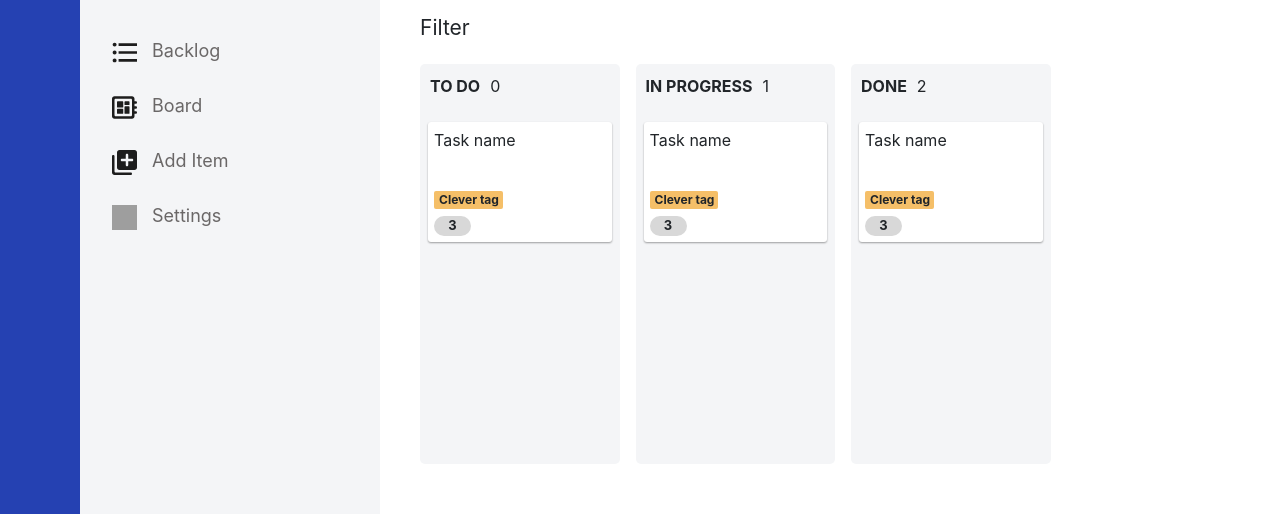
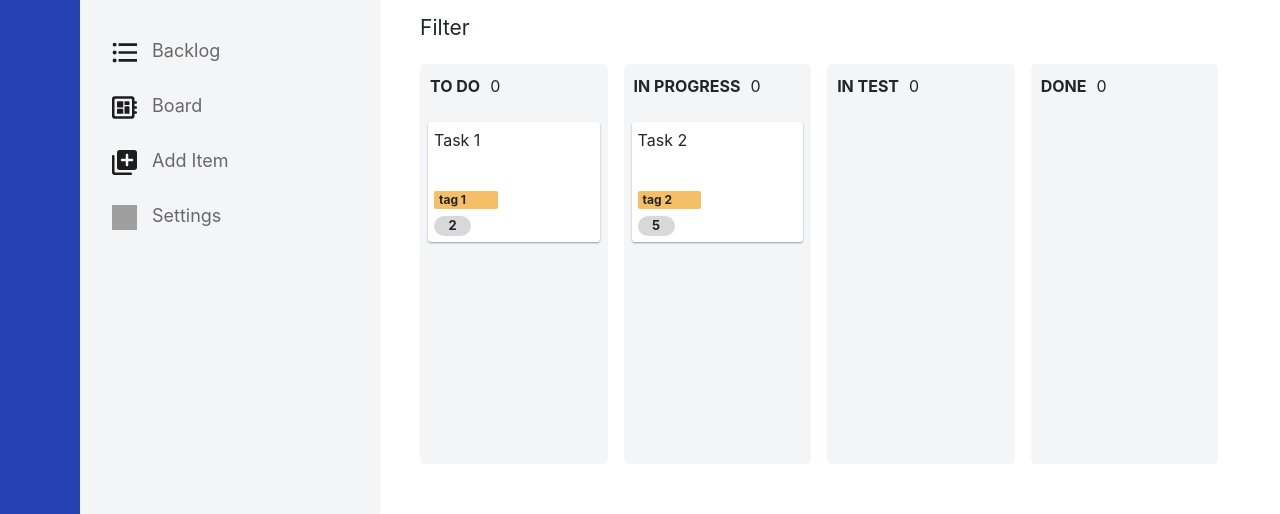
Before and after one commit to nickdee1/kaj-semestral, a React (Create React App) app: page / in a window 1280 px wide. Shown: the part 141-655 px from the top of the page. Built offline with nearby package versions, Linux system fonts and the light colour scheme; grey boxes are pictures that could not be loaded; the HTML template or start-up script is replaced by a standard one.

Commit message:
dev: add mocks

```diff
--- a/src/component/left_bar/LeftBarLinks/LeftBarLinks.js
+++ b/src/component/left_bar/LeftBarLinks/LeftBarLinks.js
@@ -1,6 +1,7 @@
 import React from "react";
 import "./LeftBarLinks.css"
 import LinkLeftBar from "./LinkLeftBar";
+import {LINK_NAME, SVG_IMAGE_NAME} from "../../../constants/links_constants";
 
 class LeftBarLinks extends React.Component {
     render() {
@@ -15,18 +16,4 @@ class LeftBarLinks extends React.Component {
     }
 }
 
-const LINK_NAME = {
-    BACKLOG: "Backlog",
-    BOARD: "Board",
-    ADD_ITEM: "Add Item",
-    SETTINGS: "Settings",
-}
-
-const SVG_IMAGE_NAME = {
-    BACKLOG: "tasks",
-    BOARD: "board",
-    ADD_ITEM: "add_item",
-    SETTINGS: "settings"
-}
-
 export default LeftBarLinks
--- a/src/component/task_board/board/Board.js
+++ b/src/component/task_board/board/Board.js
@@ -2,8 +2,14 @@ import React from "react";
 import Col from "react-bootstrap/Col";
 import "./Board.css"
 import TaskColumn from "./task_column/TaskColumn";
+import tasks from "../../../mock/tasks";
 
 class Board extends React.Component {
+
+    getTasks(state) {
+        return tasks.filter(t => t.state === state)
+    }
+
     render() {
         return (
             <Col className="col-8 right-block">
@@ -14,9 +20,10 @@ class Board extends React.Component {
                     <p>Filter</p>
                 </span>
                 <div className="task-columns">
-                    <TaskColumn name="TO DO" count="0"/>
-                    <TaskColumn name="IN PROGRESS" count="1"/>
-                    <TaskColumn name="DONE" count="2"/>
+                    <TaskColumn name="TO DO" count="0" tasks={this.getTasks("TO DO")}/>
+                    <TaskColumn name="IN PROGRESS" count="0" tasks={this.getTasks("IN PROGRESS")}/>
+                    <TaskColumn name="IN TEST" count="0" tasks={this.getTasks("IN TEST")}/>
+                    <TaskColumn name="DONE" count="0" tasks={this.getTasks("DONE")}/>
                 </div>
             </Col>
         )
--- a/src/component/task_board/board/task/TaskItem.js
+++ b/src/component/task_board/board/task/TaskItem.js
@@ -6,14 +6,14 @@ class TaskItem extends React.Component {
     render() {
         return (
             <div className="task-item">
-                <p>Task name</p>
+                <p>{this.props.name}</p>
                 <div className="tag-and-points">
                     <div>
                         <div className="tag">
-                            <b>Clever tag</b>
+                            <b>{this.props.tag}</b>
                         </div>
                         <div className="points-container">
-                            <b>3</b>
+                            <b>{this.props.points}</b>
                         </div>
                     </div>
                 </div>
--- a/src/component/task_board/board/task_column/TaskColumn.js
+++ b/src/component/task_board/board/task_column/TaskColumn.js
@@ -3,6 +3,23 @@ import "./TaskColumn.css"
 import TaskItem from "../task/TaskItem";
 
 class TaskColumn extends React.Component {
+
+    constructor(props) {
+        super(props);
+        this.state = {
+            tasks: props.tasks
+        }
+    }
+
+    getTasks() {
+        if (this.state.tasks !== undefined) {
+            return this.state.tasks.map(t =>
+                <TaskItem name={t.name} tag={t.tag} points={t.points} />
+            )
+        }
+        return null
+    }
+
     render() {
         return (
             <div className="task-column">
@@ -11,7 +28,7 @@ class TaskColumn extends React.Component {
                     <p>{this.props.count}</p>
                 </div>
                 <div className="tasks-container">
-                    <TaskItem/>
+                    {this.getTasks()}
                 </div>
             </div>
         )
--- /dev/null
+++ b/src/constants/links_constants.js
@@ -0,0 +1,13 @@
+export const LINK_NAME = {
+    BACKLOG: "Backlog",
+    BOARD: "Board",
+    ADD_ITEM: "Add Item",
+    SETTINGS: "Settings",
+}
+
+export const SVG_IMAGE_NAME = {
+    BACKLOG: "tasks",
+    BOARD: "board",
+    ADD_ITEM: "add_item",
+    SETTINGS: "settings"
+}
--- /dev/null
+++ b/src/mock/tasks.js
@@ -0,0 +1,16 @@
+const tasks = [
+    {
+        name: "Task 1",
+        tag: "tag 1",
+        state: "TO DO",
+        points: 2
+    },
+    {
+        name: "Task 2",
+        tag: "tag 2",
+        state: "IN PROGRESS",
+        points: 5
+    }
+]
+
+export default tasks
```
